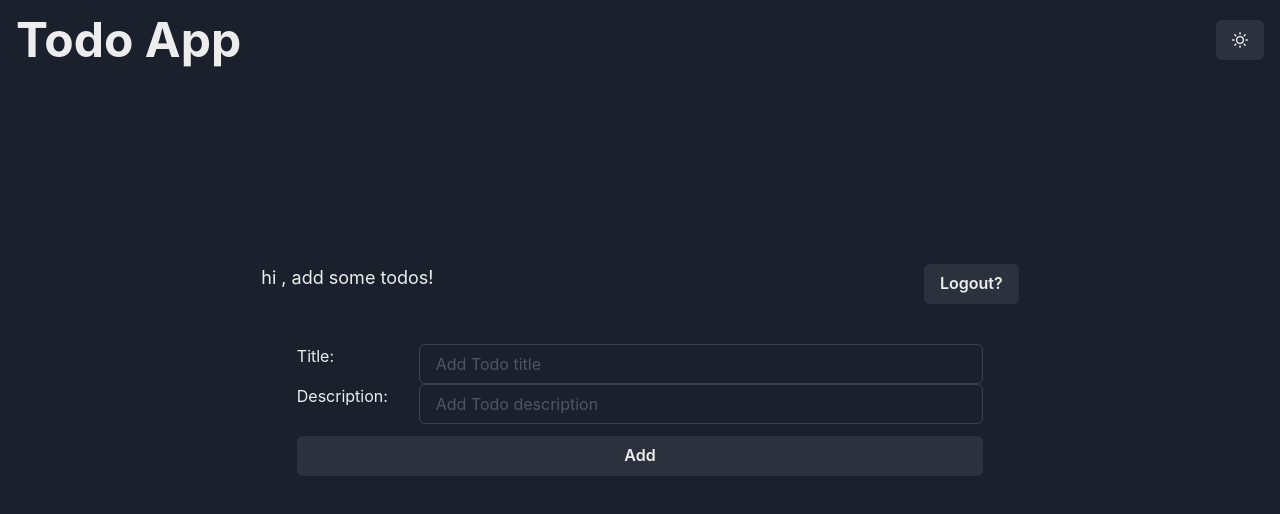
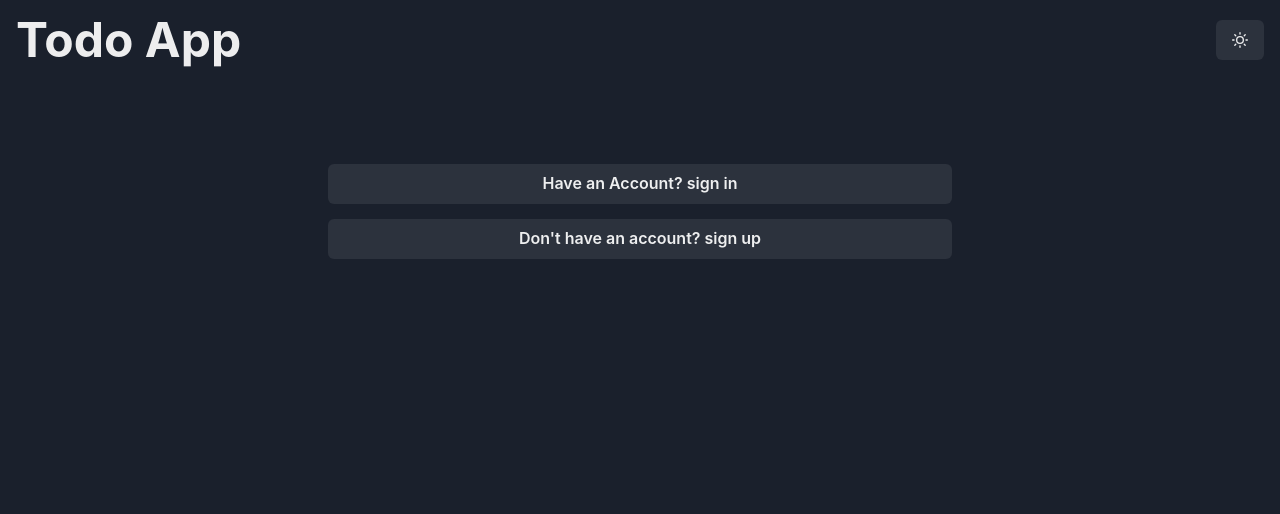
Before and after one commit to anthony-magana/Todo, a React (Create React App) app in the folder client/: page / in a window 1280 px wide. Shown: the top 514 px of the page. Built offline with nearby package versions, Linux system fonts and the light colour scheme; no server answers.

Commit message:
sets auth to false as default as was left to true for dev purposes

```diff
--- a/client/src/App.tsx
+++ b/client/src/App.tsx
@@ -8,7 +8,7 @@ import TodoForm from './components/TodoForm';
 function App() {
   const [signUp, setSignUp] = useState<boolean>(false);
   const [login, setLogin] = useState<boolean>(false);
-  const [authenticated, setAuthenticated] = useState<boolean>(true);
+  const [authenticated, setAuthenticated] = useState<boolean>(false);
   const [name, setName] = useState<string>('');
 
   const handleAuthenticated = (b: boolean) => {
```
